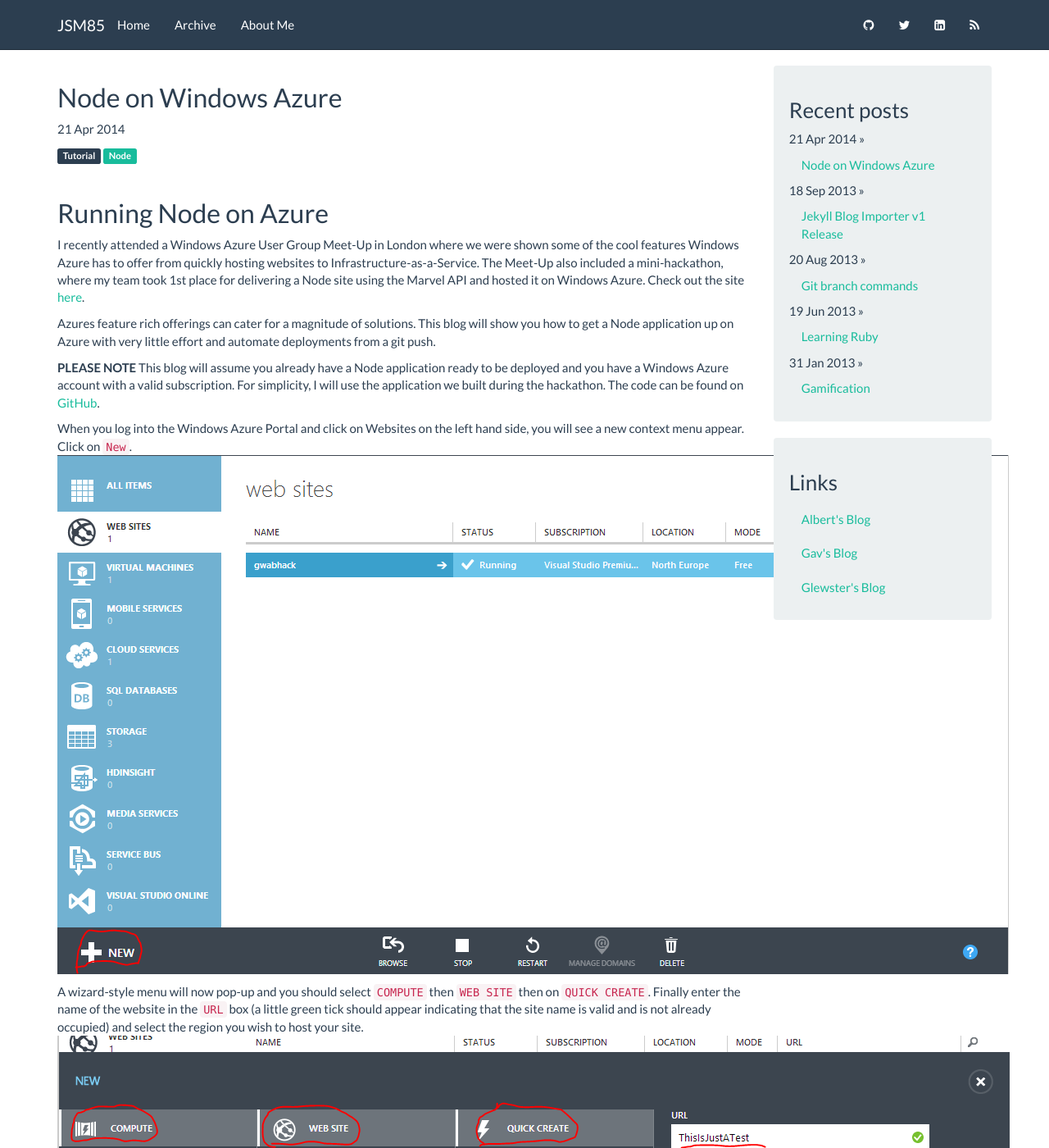
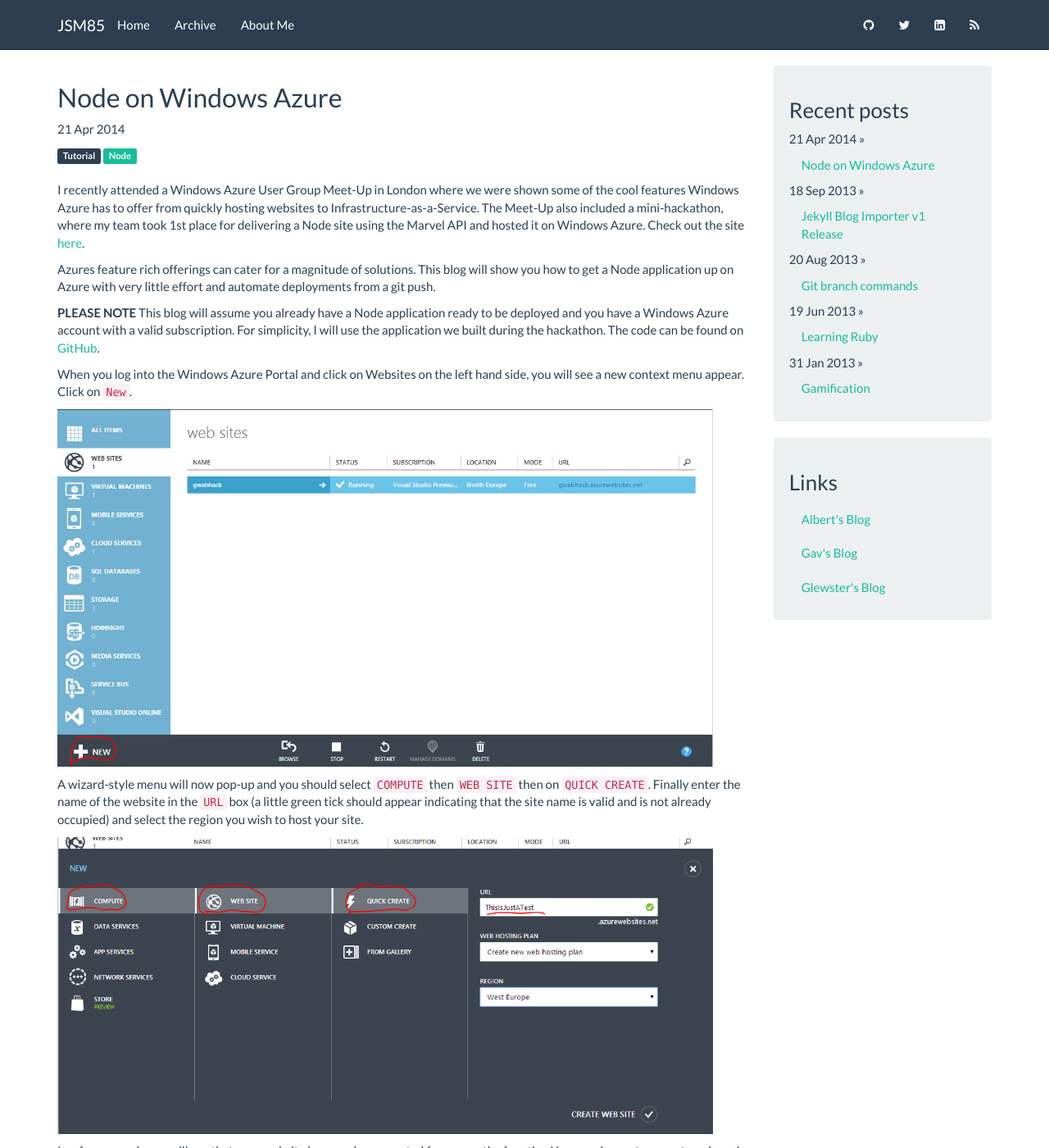
Before and after one commit to jsm85/jsm85.github.io, a Jekyll site: the page built from _posts/2014-04-21-node-on-azure.md, in a window 1280 px wide and 1400 px high. Shown: the whole window at 82% size. Built offline with Jekyll 4.4.1, drawn with Linux system fonts in a browser that asks for light colours; nearby versions of some CDN libraries; library files that are not in the unit come from our copies; Markdown is read by kramdown in place of the engine named in the settings.

Commit message:
sorting out styling issues

````diff
--- a/_layouts/default.html
+++ b/_layouts/default.html
@@ -16,8 +16,8 @@
     <!-- Custom CSS -->
     <!-- <link rel="stylesheet" href="/css/main.css"> -->
 
-    <script src="lib/jquery/jquery.1.9.1.js"></script>
-    <script src="lib/bootstrap/bootstrap.js"></script>
+    <script src="/lib/jquery/jquery.1.9.1.js"></script>
+    <script src="/lib/bootstrap/bootstrap.js"></script>
     <link rel="stylesheet" href="/lib/bootstrap/bootstrap.css">
     <link rel="stylesheet" href="/lib/bootstrap/bootstrap-responsive.css">
     <link rel="stylesheet" href="/lib/font-awesome/font-awesome.css">
--- a/_posts/2014-04-21-node-on-azure.md
+++ b/_posts/2014-04-21-node-on-azure.md
@@ -7,8 +7,6 @@
 tags: 		Node
 ---
 
-## Running Node on Azure
-
 I recently attended a Windows Azure User Group Meet-Up in London where we were shown some of the cool features Windows Azure has to offer from quickly hosting websites to Infrastructure-as-a-Service. The Meet-Up also included a mini-hackathon, where my team took 1st place for delivering a Node site using the Marvel API and hosted it on Windows Azure. Check out the site [here](http://gwabhack.azurewebsites.net).
 
 Azures feature rich offerings can cater for a magnitude of solutions. This blog will show you how to get a Node application up on Azure with very little effort and automate deployments from a git push.
@@ -16,36 +14,47 @@
 **PLEASE NOTE** This blog will assume you already have a Node application ready to be deployed and you have a Windows Azure account with a valid subscription. For simplicity, I will use the application we built during the hackathon. The code can be found on [GitHub](https://github.com/jsm85/GwabHack).
 
 When you log into the Windows Azure Portal and click on Websites on the left hand side, you will see a new context menu appear. Click on ```New```.
+
 ![AzureNodeBlog_NewWebsite.PNG](/assets/AzureNodeBlog_NewWebsite.PNG)
 
 A wizard-style menu will now pop-up and you should select ```COMPUTE``` then ```WEB SITE``` then on ```QUICK CREATE```. Finally enter the name of the website in the ```URL``` box (a little green tick should appear indicating that the site name is valid and is not already occupied) and select the region you wish to host your site.
+
 ![AzureNodeBlog_CreateNewWebsite.PNG](/assets/AzureNodeBlog_CreateNewWebsite.PNG)
 
 In a few seconds you will see that your website has now been created for you on the free tier. You can choose to move to a shared instance or a dedicated instance in the configuration panel of your website. For the purposes of this demo we will leave it on the free tier.
+
 ![AzureNodeBlog_NewWebsiteCreated.PNG](/assets/AzureNodeBlog_NewWebsiteCreated.PNG)
 
 Now that we have created our web site, we need to tell Azure where to find the source.
+
 ![AzureNodeBlog_IntegrateSource.PNG](/assets/AzureNodeBlog_IntegrateSource.PNG)
 
 As mentioned before, we will be using our source that is hosted on GitHub for this demo, but it doesn't have to be. In fact, there are a number of options here, including using Visual Studio Online (which is basically TFS in the cloud).
+
 ![AzureNodeBlog_IntegrateSourceSelectTool.PNG](/assets/AzureNodeBlog_IntegrateSourceSelectTool.PNG)
 
 After selecting GitHub as our source (You may have to authorize Azure to access your GitHub repositories first) you can now find the repository in the list. Select the appropriate one and click the finish button.
+
 ![AzureNodeBlog_IntegrateSourceSelectRepo.PNG](/assets/AzureNodeBlog_IntegrateSourceSelectRepo.PNG)
 
 The next screen that will appear is the Deployment screen. Windows Azure will automatically pull the source and begin building and deploying your code. In this case it was able to identify that this was a Node application and install all the necessary Node dependencies in the packages.json file.
+
 ![AzureNodeBlog_IntegrateSourceDeploying.PNG](/assets/AzureNodeBlog_IntegrateSourceDeploying.PNG)
 
 After a few minutes, providing the build was successful, Azure would have deployed your site successfully and you should be able to access the site using ```[SITE NAME].azurewebsites.net```.
+
 ![AzureNodeBlog_IntegrateSourceDeployed.PNG](/assets/AzureNodeBlog_IntegrateSourceDeployed.PNG)
 
 You can see that when we visit our page, we get an error message. This is because this particular project requires a key to access the Marvel API. If you are following this demo with the project I am using, head over to [developer.marvel.com](http://developer.marvel.com) to register for a key.
+
 ![AzureNodeBlog_VisitPage.PNG](/assets/AzureNodeBlog_VisitPage.PNG)
 
 Windows Azure will allow you to add environment variables for your website, which is required for this particular project. Add an environment variable for both the public and private key as in the screenshot.
+
 ![AzureNodeBlog_AddEnvironmentVariables.PNG](/assets/AzureNodeBlog_AddEnvironmentVariables.PNG)
 
 If we revisit our site, you will see we have successfully deployed our site to Windows Azure. Quick and Easy!!
+
 ![AzureNodeBlog_ViewWebsites.PNG](/assets/AzureNodeBlog_ViewWebsites.PNG)
 
 A really great feature of Windows Azure is the ability to roll back to a previous version, so if there was a commit that should not have been pushed went live, you can easily roll back to a previous version.
--- a/css/style.css
+++ b/css/style.css
@@ -37,3 +37,7 @@
 .githubRepoList-description{
 	height: 80px;
 }
+
+img{
+  max-width: 800px;
+}
````
